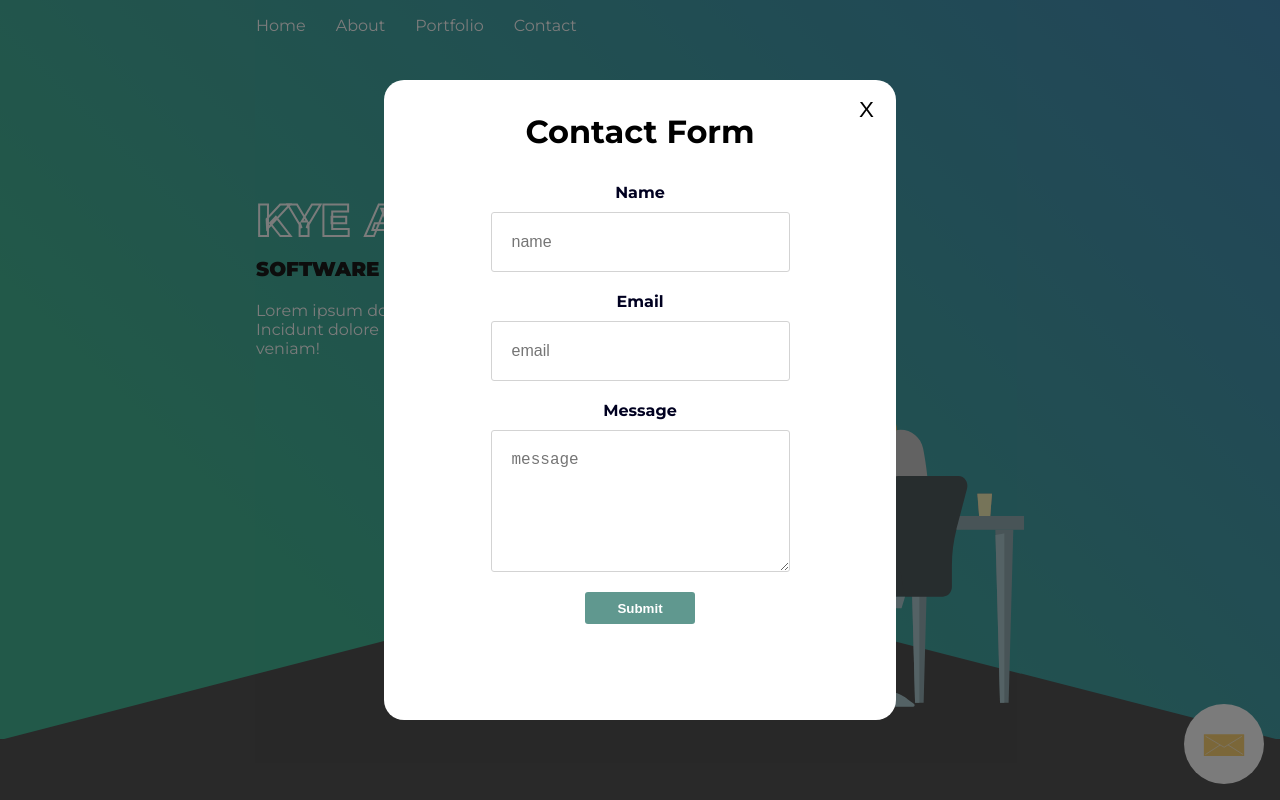
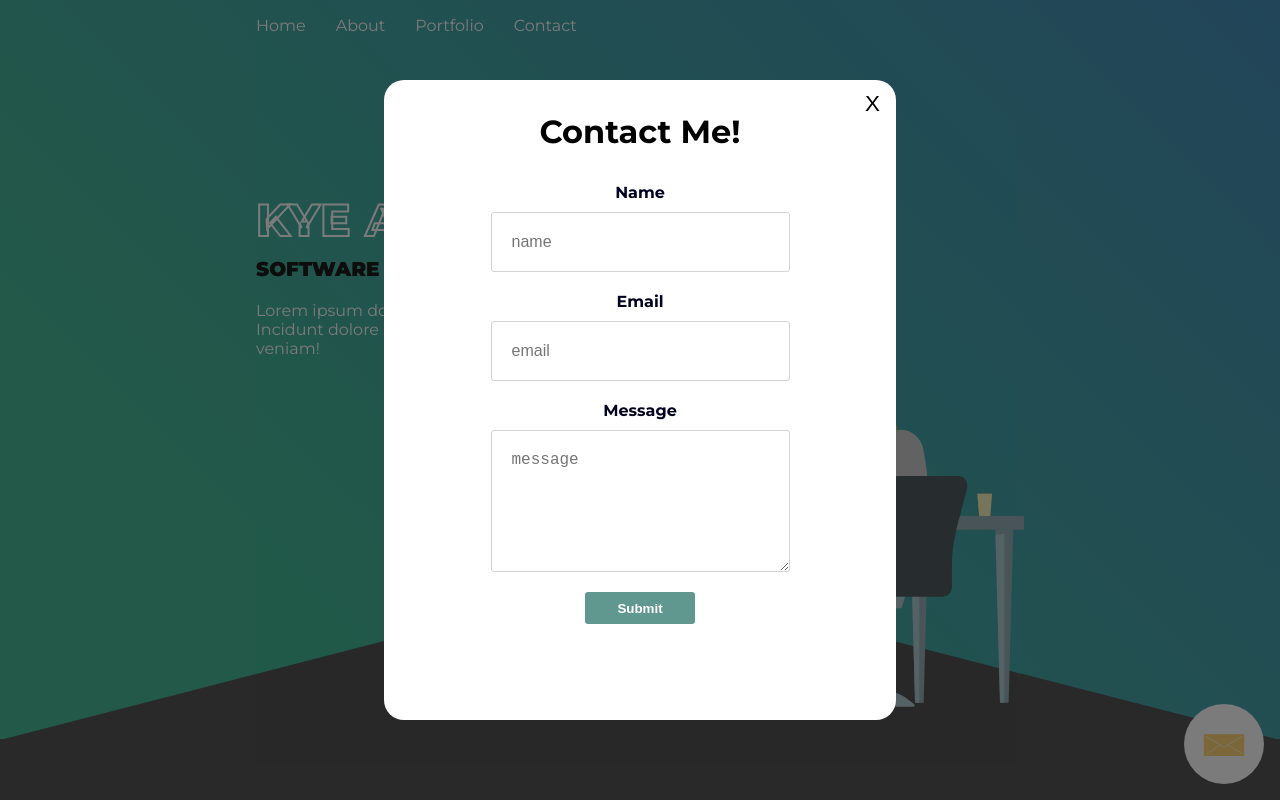
Before and after one commit to KyeAtkinson/personal-site, a React (Create React App) app: page / in a window 1280 px wide. Both pictures are taken after a click on the element 1224 px from the left and 744 px from the top of the page. Shown: the top 800 px of the page. Built offline with nearby package versions, Linux system fonts and the light colour scheme.

Commit message:
contact form update

```diff
--- a/src/components/Modal.jsx
+++ b/src/components/Modal.jsx
@@ -36,7 +36,7 @@ const ModalContainer = styled.div`
     transform: translate(-50%, -50%);
     overflow-y: auto;
     @media screen and (max-width: 1100px) {
-      width: 80vw;
+      width: 90vw;
     }
   }
 
@@ -50,8 +50,8 @@ const ModalContainer = styled.div`
     border: none;
     background: none;
     position: absolute;
-    right: 0;
-    margin: 1rem;
+    right: 10px;
+    top: 10px;
     cursor: pointer;
     font-size: 1.4rem;
   }
@@ -164,7 +164,7 @@ const Modal = ({ closeModal }) => {
             X
           </button>
         </div>
-        <h1>Contact Form</h1>
+        <h1>Contact Me!</h1>
         {loader ? null : (
           <div className="form-container">
             <form className="form" onSubmit={handleSubmit}>
```
Also changed, not shown: 1 other file (tests, documents, lock files or other folders).
